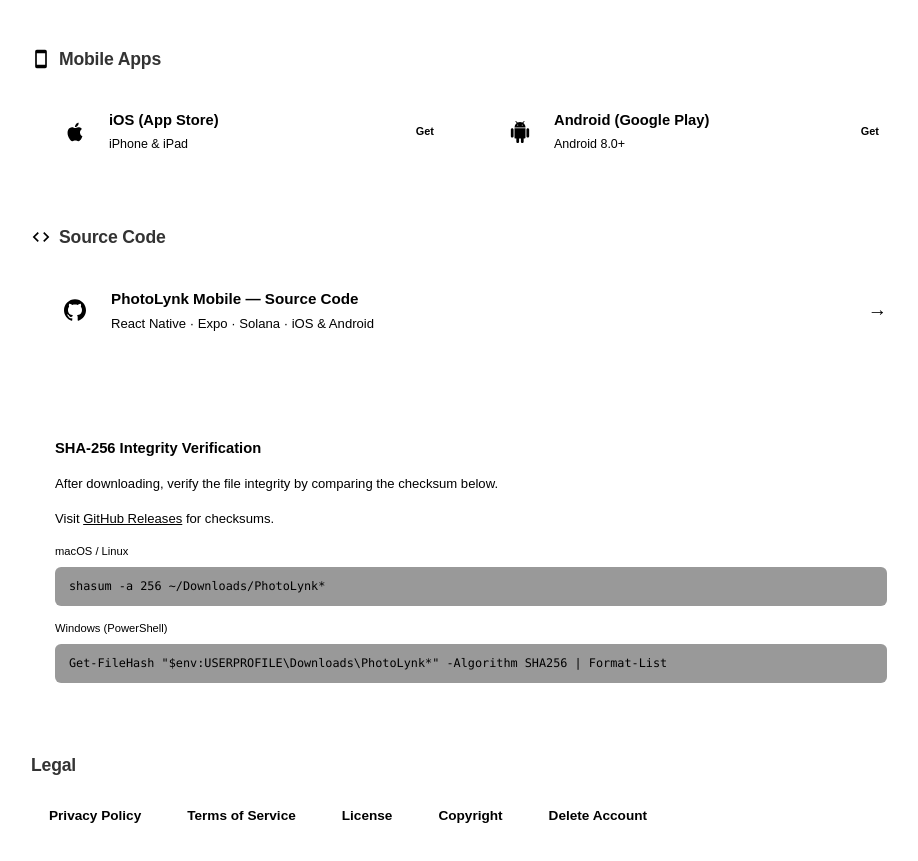
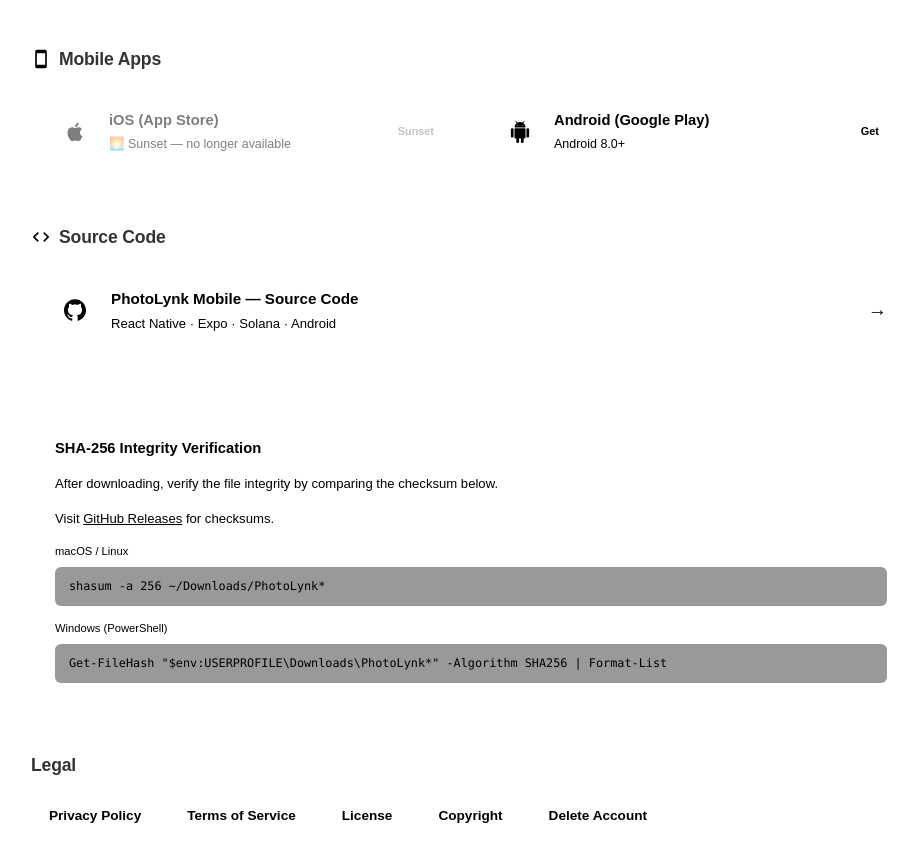
Before and after one commit to viktorvishyn369/Server-Public, a plain HTML site: page docs/index.html in a window 1280 px wide. Shown: the part 877-1738 px from the top of the page, without its empty margins (169-1087 px from the left). Drawn offline with Linux system fonts and the light colour scheme; no server answers.

Commit message:
docs: mark iOS PhotoLynk as sunset — no longer available for new downloads

```diff
--- a/docs/index.html
+++ b/docs/index.html
@@ -169,16 +169,16 @@
                 Mobile Apps
             </h2>
             <div class="mobile-grid">
-                <a class="mobile-card" href="https://apps.apple.com/app/photolynk/id6748285696" target="_blank" rel="noopener" title="Download on the App Store">
+                <div class="mobile-card" style="opacity: 0.5; cursor: default;" title="iOS app is sunset — no longer available for new downloads">
                     <div class="dl-icon">
                         <svg viewBox="0 0 24 24"><path d="M18.71 19.5c-.83 1.24-1.71 2.45-3.05 2.47-1.34.03-1.77-.79-3.29-.79-1.53 0-2 .77-3.27.82-1.31.05-2.3-1.32-3.14-2.53C4.25 17 2.94 12.45 4.7 9.39c.87-1.52 2.43-2.48 4.12-2.51 1.28-.02 2.5.87 3.29.87.78 0 2.26-1.07 3.8-.91.65.03 2.47.26 3.64 1.98-.09.06-2.17 1.28-2.15 3.81.03 3.02 2.65 4.03 2.68 4.04-.03.07-.42 1.44-1.38 2.83M13 3.5c.73-.83 1.94-1.46 2.94-1.5.13 1.17-.34 2.35-1.04 3.19-.69.85-1.83 1.51-2.95 1.42-.15-1.15.41-2.35 1.05-3.11z"/></svg>
                     </div>
                     <div class="dl-info">
                         <div class="dl-title">iOS (App Store)</div>
-                        <div class="dl-meta">iPhone &amp; iPad</div>
+                        <div class="dl-meta">🌅 Sunset — no longer available</div>
                     </div>
-                    <span class="dl-badge">Get</span>
-                </a>
+                    <span class="dl-badge" style="background: rgba(255,255,255,0.1); color: #888;">Sunset</span>
+                </div>
                 <a class="mobile-card" href="https://play.google.com/store/apps/details?id=com.photosync.app" target="_blank" rel="noopener" title="Get it on Google Play">
                     <div class="dl-icon">
                         <svg viewBox="0 0 24 24"><path d="M6 18c0 .55.45 1 1 1h1v3.5c0 .83.67 1.5 1.5 1.5s1.5-.67 1.5-1.5V19h2v3.5c0 .83.67 1.5 1.5 1.5s1.5-.67 1.5-1.5V19h1c.55 0 1-.45 1-1V8H6v10zM3.5 8C2.67 8 2 8.67 2 9.5v7c0 .83.67 1.5 1.5 1.5S5 17.33 5 16.5v-7C5 8.67 4.33 8 3.5 8zm17 0c-.83 0-1.5.67-1.5 1.5v7c0 .83.67 1.5 1.5 1.5s1.5-.67 1.5-1.5v-7c0-.83-.67-1.5-1.5-1.5zm-4.97-5.84l1.3-1.3c.2-.2.2-.51 0-.71-.2-.2-.51-.2-.71 0l-1.48 1.48A5.84 5.84 0 0012 1c-.96 0-1.86.23-2.66.63L7.85.15c-.2-.2-.51-.2-.71 0-.2.2-.2.51 0 .71l1.31 1.31A5.93 5.93 0 006 7h12c0-2.01-1-3.78-2.47-4.84zM10 5H9V4h1v1zm5 0h-1V4h1v1z"/></svg>
@@ -204,7 +204,7 @@
                 </div>
                 <div class="source-info">
                     <div class="source-title">PhotoLynk Mobile — Source Code</div>
-                    <div class="source-desc">React Native · Expo · Solana · iOS &amp; Android</div>
+                    <div class="source-desc">React Native · Expo · Solana · Android</div>
                 </div>
                 <span class="source-arrow">→</span>
             </a>
```
